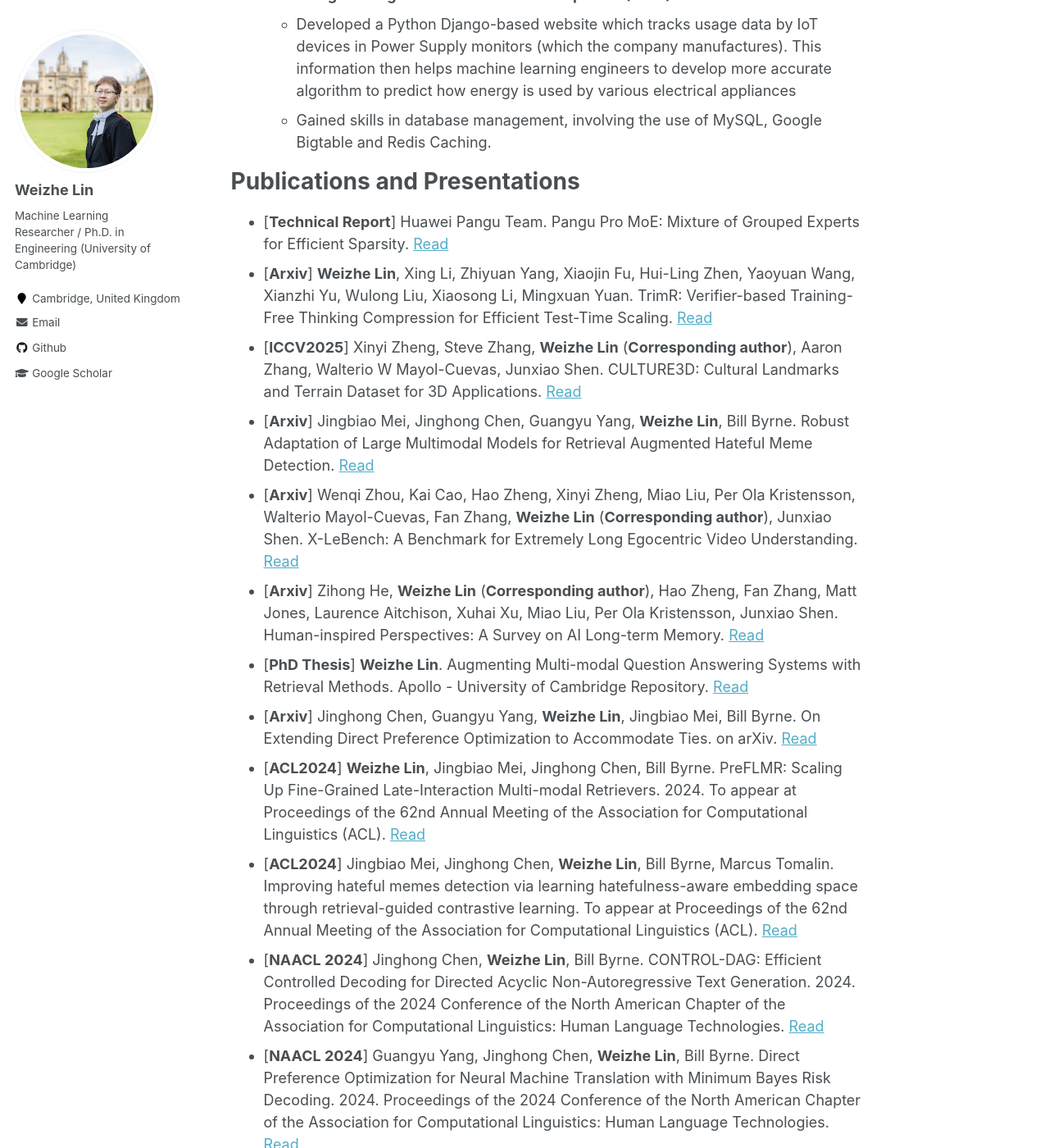
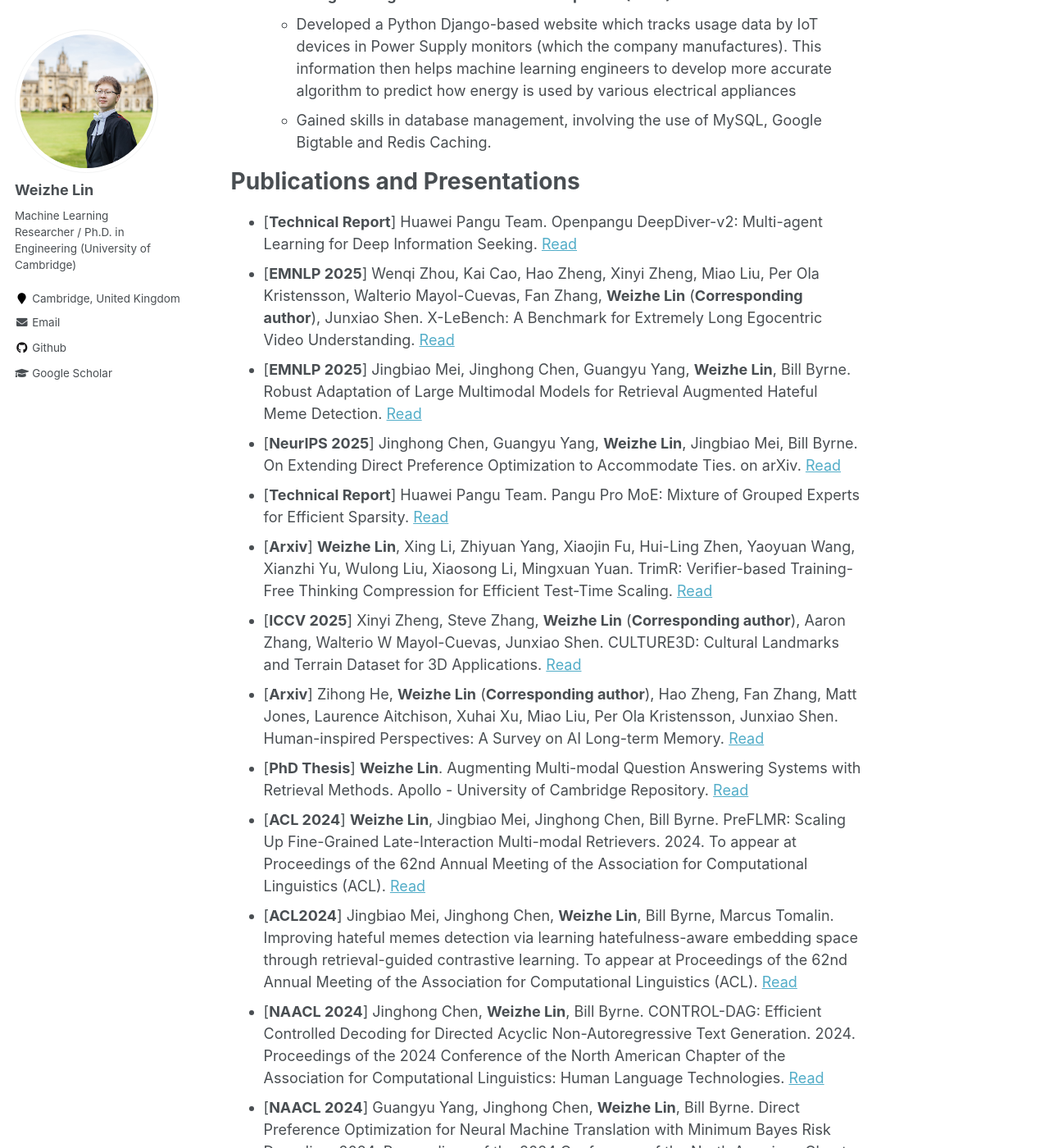
Before and after one commit to LinWeizheDragon/LinWeizheDragon.github.io, a Jekyll site: the page built from index.md, in a window 1280 px wide and 1400 px high, scrolled down 2200 px. Shown: the whole window at 82% size. Built offline with Jekyll 4.4.1, drawn with Linux system fonts in a browser that asks for light colours; our own code applies the rules of GitHub Pages for plain Markdown files.

Commit message:
Update index.md

```diff
--- a/index.md
+++ b/index.md
@@ -67,15 +67,16 @@ This page is to list some of my projects and publications to help other research
 
 
 # Publications and Presentations
+* [**Technical Report**] Huawei Pangu Team. Openpangu DeepDiver-v2: Multi-agent Learning for Deep Information Seeking. [Read](https://ai.gitcode.com/ascend-tribe/openPangu-Embedded-7B-DeepDiver)
+* [**EMNLP 2025**] Wenqi Zhou, Kai Cao, Hao Zheng, Xinyi Zheng, Miao Liu, Per Ola Kristensson, Walterio Mayol-Cuevas, Fan Zhang, **Weizhe Lin** (**Corresponding author**), Junxiao Shen. X-LeBench: A Benchmark for Extremely Long Egocentric Video Understanding. [Read](https://arxiv.org/abs/2501.06835)
+* [**EMNLP 2025**] Jingbiao Mei, Jinghong Chen, Guangyu Yang, **Weizhe Lin**, Bill Byrne. Robust Adaptation of Large Multimodal Models for Retrieval Augmented Hateful Meme Detection. [Read](https://arxiv.org/abs/2502.13061)
+* [**NeurIPS 2025**] Jinghong Chen, Guangyu Yang, **Weizhe Lin**, Jingbiao Mei, Bill Byrne. On Extending Direct Preference Optimization to Accommodate Ties. on arXiv. [Read](https://arxiv.org/abs/2409.17431)
 * [**Technical Report**] Huawei Pangu Team. Pangu Pro MoE: Mixture of Grouped Experts for Efficient Sparsity. [Read](https://arxiv.org/abs/2505.21411)
 * [**Arxiv**] **Weizhe Lin**, Xing Li, Zhiyuan Yang, Xiaojin Fu, Hui-Ling Zhen, Yaoyuan Wang, Xianzhi Yu, Wulong Liu, Xiaosong Li, Mingxuan Yuan. TrimR: Verifier-based Training-Free Thinking Compression for Efficient Test-Time Scaling. [Read](https://arxiv.org/abs/2505.17155)
-* [**ICCV2025**] Xinyi Zheng, Steve Zhang, **Weizhe Lin** (**Corresponding author**), Aaron Zhang, Walterio W Mayol-Cuevas, Junxiao Shen. CULTURE3D: Cultural Landmarks and Terrain Dataset for 3D Applications. [Read](https://arxiv.org/abs/2501.06927)
-* [**Arxiv**] Jingbiao Mei, Jinghong Chen, Guangyu Yang, **Weizhe Lin**, Bill Byrne. Robust Adaptation of Large Multimodal Models for Retrieval Augmented Hateful Meme Detection. [Read](https://arxiv.org/abs/2502.13061)
-* [**Arxiv**] Wenqi Zhou, Kai Cao, Hao Zheng, Xinyi Zheng, Miao Liu, Per Ola Kristensson, Walterio Mayol-Cuevas, Fan Zhang, **Weizhe Lin** (**Corresponding author**), Junxiao Shen. X-LeBench: A Benchmark for Extremely Long Egocentric Video Understanding. [Read](https://arxiv.org/abs/2501.06835)
+* [**ICCV 2025**] Xinyi Zheng, Steve Zhang, **Weizhe Lin** (**Corresponding author**), Aaron Zhang, Walterio W Mayol-Cuevas, Junxiao Shen. CULTURE3D: Cultural Landmarks and Terrain Dataset for 3D Applications. [Read](https://arxiv.org/abs/2501.06927)
 * [**Arxiv**] Zihong He, **Weizhe Lin** (**Corresponding author**), Hao Zheng, Fan Zhang, Matt Jones, Laurence Aitchison, Xuhai Xu, Miao Liu, Per Ola Kristensson, Junxiao Shen. Human-inspired Perspectives: A Survey on AI Long-term Memory. [Read](https://arxiv.org/abs/2411.00489)
 * [**PhD Thesis**] **Weizhe Lin**. Augmenting Multi-modal Question Answering Systems with Retrieval Methods. Apollo - University of Cambridge Repository. [Read](https://doi.org/10.17863/CAM.112647)
-* [**Arxiv**] Jinghong Chen, Guangyu Yang, **Weizhe Lin**, Jingbiao Mei, Bill Byrne. On Extending Direct Preference Optimization to Accommodate Ties. on arXiv. [Read](https://arxiv.org/abs/2409.17431)
-* [**ACL2024**] **Weizhe Lin**, Jingbiao Mei, Jinghong Chen, Bill Byrne. PreFLMR: Scaling Up Fine-Grained Late-Interaction Multi-modal Retrievers. 2024. To appear at Proceedings of the 62nd Annual Meeting of the Association for Computational Linguistics (ACL). [Read](https://arxiv.org/abs/2402.08327)
+* [**ACL 2024**] **Weizhe Lin**, Jingbiao Mei, Jinghong Chen, Bill Byrne. PreFLMR: Scaling Up Fine-Grained Late-Interaction Multi-modal Retrievers. 2024. To appear at Proceedings of the 62nd Annual Meeting of the Association for Computational Linguistics (ACL). [Read](https://arxiv.org/abs/2402.08327)
 * [**ACL2024**] Jingbiao Mei, Jinghong Chen, **Weizhe Lin**, Bill Byrne, Marcus Tomalin. Improving hateful memes detection via learning hatefulness-aware embedding space through retrieval-guided contrastive learning. To appear at Proceedings of the 62nd Annual Meeting of the Association for Computational Linguistics (ACL). [Read](https://arxiv.org/abs/2311.08110)
 * [**NAACL 2024**] Jinghong Chen, **Weizhe Lin**, Bill Byrne. CONTROL-DAG: Efficient Controlled Decoding for Directed Acyclic Non-Autoregressive Text Generation. 2024. Proceedings of the 2024 Conference of the North American Chapter of the Association for Computational Linguistics: Human Language Technologies. [Read](https://aclanthology.org/2024.naacl-short.42/)
 * [**NAACL 2024**] Guangyu Yang, Jinghong Chen, **Weizhe Lin**, Bill Byrne. Direct Preference Optimization for Neural Machine Translation with Minimum Bayes Risk Decoding. 2024. Proceedings of the 2024 Conference of the North American Chapter of the Association for Computational Linguistics: Human Language Technologies. [Read](https://aclanthology.org/2024.naacl-short.34/)
```
